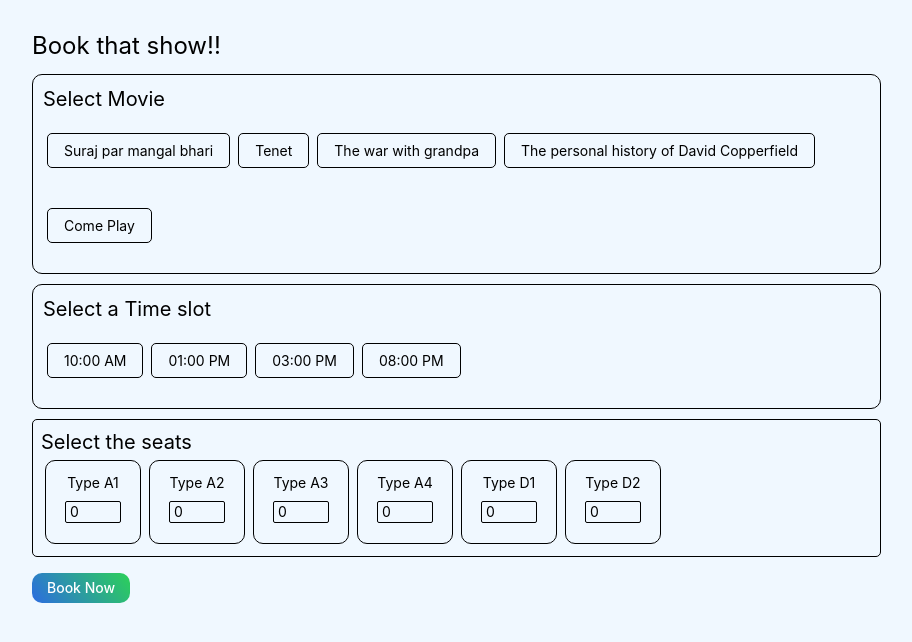
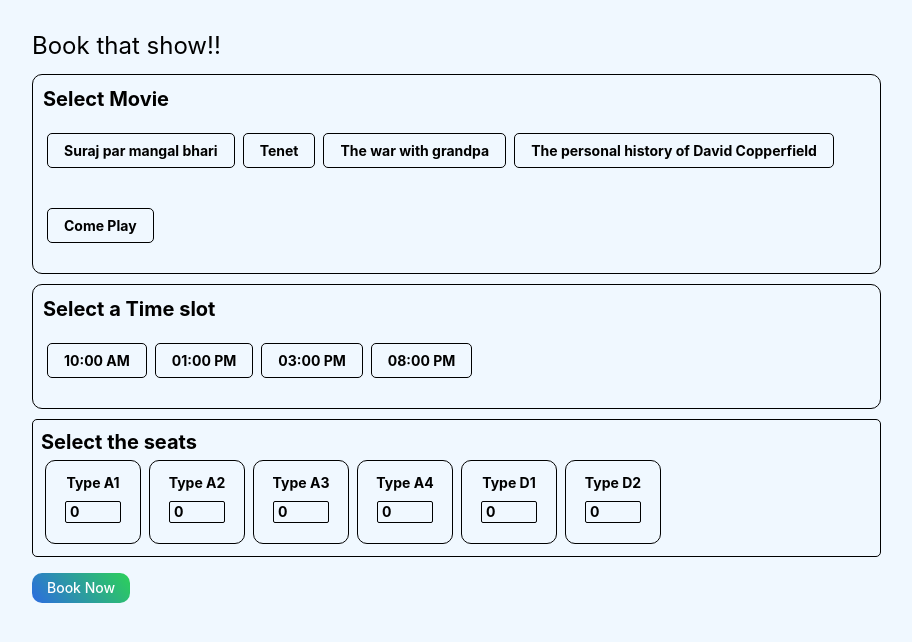
Before and after one commit to ritez-0x53/capstone_bookmyshow-frontend, a React (Vite) app: page / in a window 1280 px wide. Shown: the top 642 px of the page, without its empty margins (32-944 px from the left). Built offline with nearby package versions, Linux system fonts and the light colour scheme; no server answers.

Commit message:
Update App.css with adding some bold text

```diff
--- a/src/App.css
+++ b/src/App.css
@@ -100,3 +100,10 @@
   padding: 10px;
   margin-bottom: 10px;
 }
+.seats {
+  font-weight: bold;
+}
+
+.book-form {
+  font-weight: bold;
+}
```
